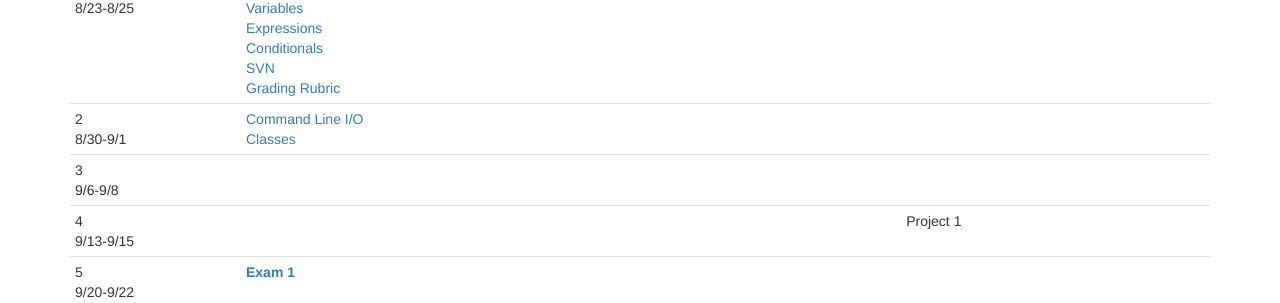
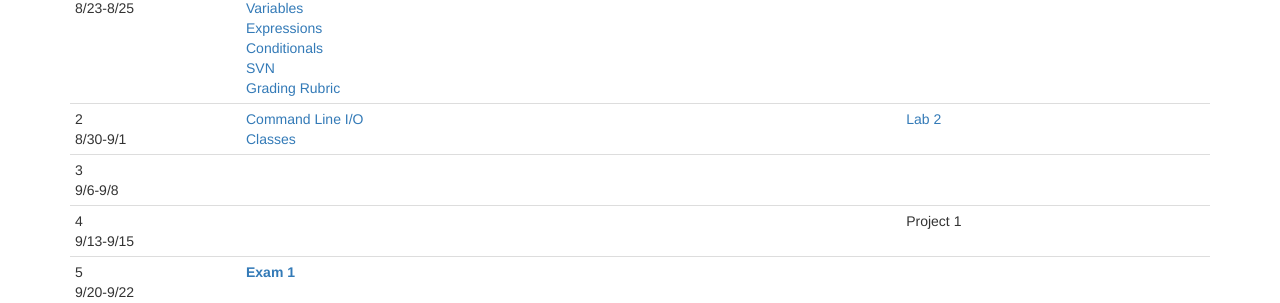
Before and after one commit to CS112-F16/cs112-f16.github.io, a Jekyll site: the page built from schedule.html, in a window 1280 px wide and 1127 px high. Shown: the part 219-522 px from the top of the window. Built offline with Jekyll 4.4.1, drawn with Linux system fonts in a browser that asks for light colours.

Commit message:
add lab 2

```diff
--- a/schedule.html
+++ b/schedule.html
@@ -36,7 +36,7 @@ title: Schedule
         <a href="https://github.com/CS112-F16/notes/blob/master/classes.md">Classes</a>
       </td>
       <td></td>
-      <td></td>
+      <td><a href="https://github.com/CS112-F16/labs/blob/master/lab2.md">Lab 2</a></td>
     </tr>
     <tr>
       <td>3<br/>9/6-9/8</td>
```
